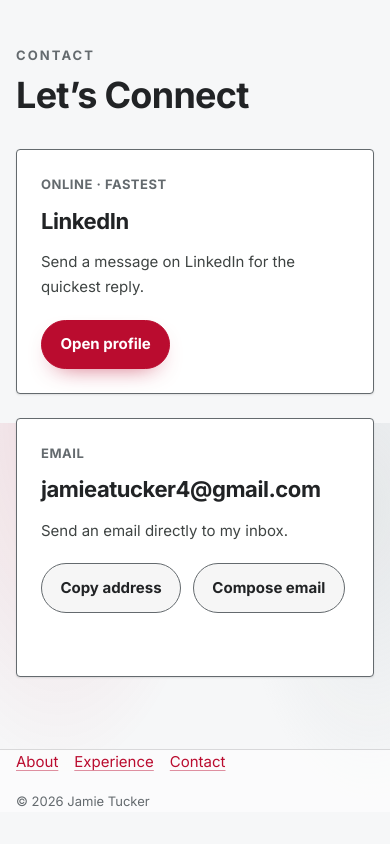
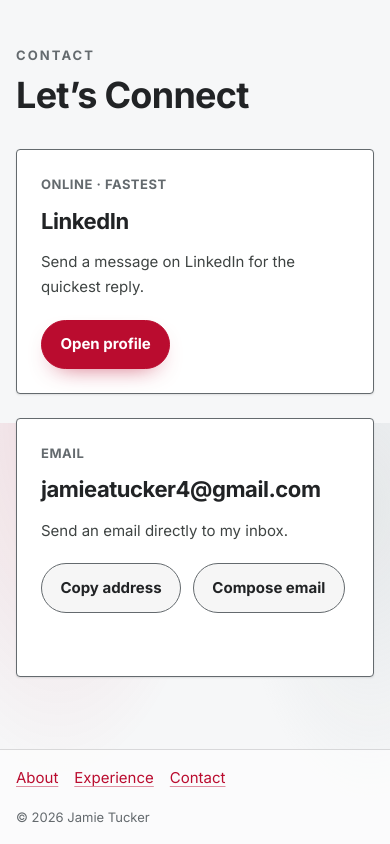
Before and after one commit to Jamieatucker/portfolio, a website: page index.html in a window 390 px wide. Shown: the part 5485-6329 px from the top of the page. Before the commit the page ends 6297 px from the top, so only its background shows below. Drawn offline with Linux system fonts and the light colour scheme.

Commit message:
Footer Padding update

```diff
--- a/pages/shared/css/layout.css
+++ b/pages/shared/css/layout.css
@@ -577,6 +577,10 @@
         padding: 0 var(--pf-space-4);
     }
 
+    .pf-footer__inner {
+        padding: var(--pf-space-4);
+    }
+
     .pf-nav__toggle {
         display: grid;
     }
```
